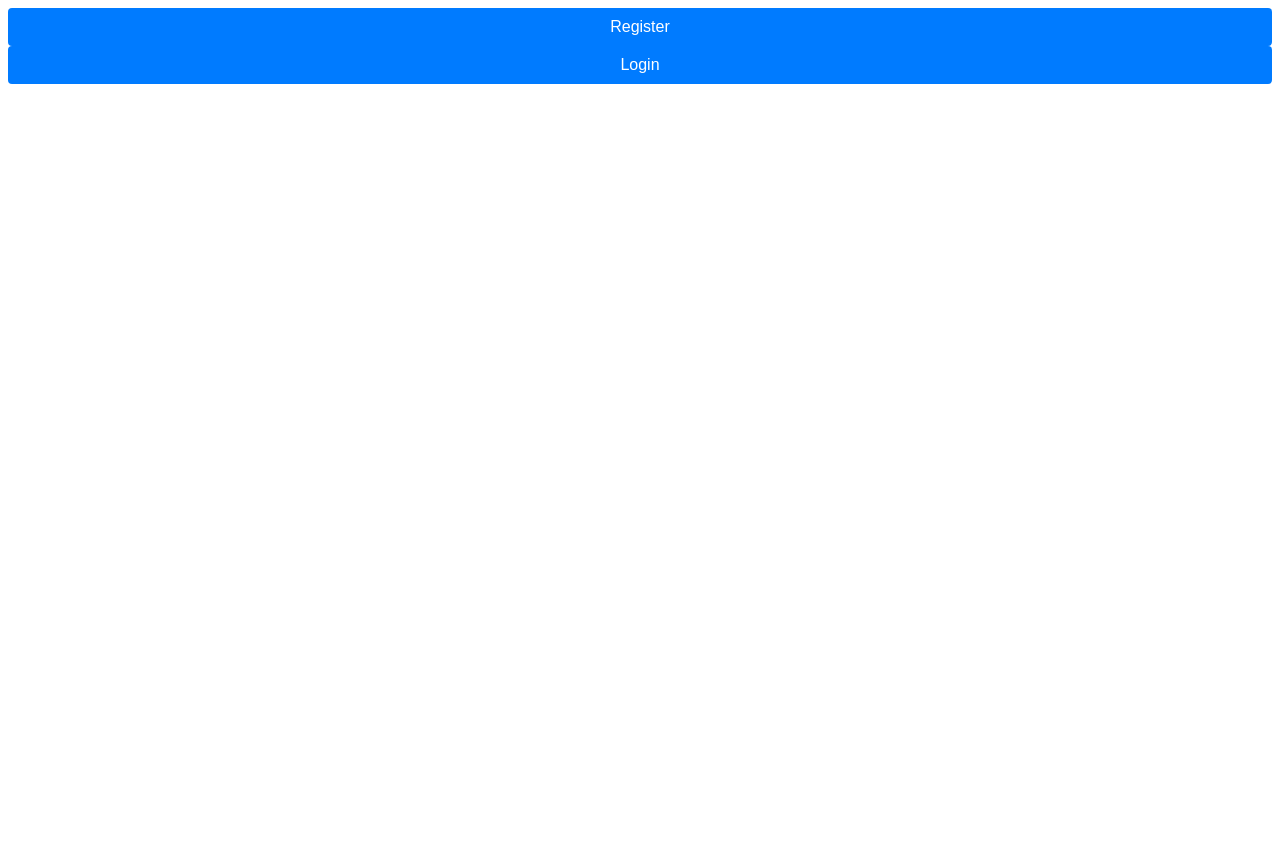
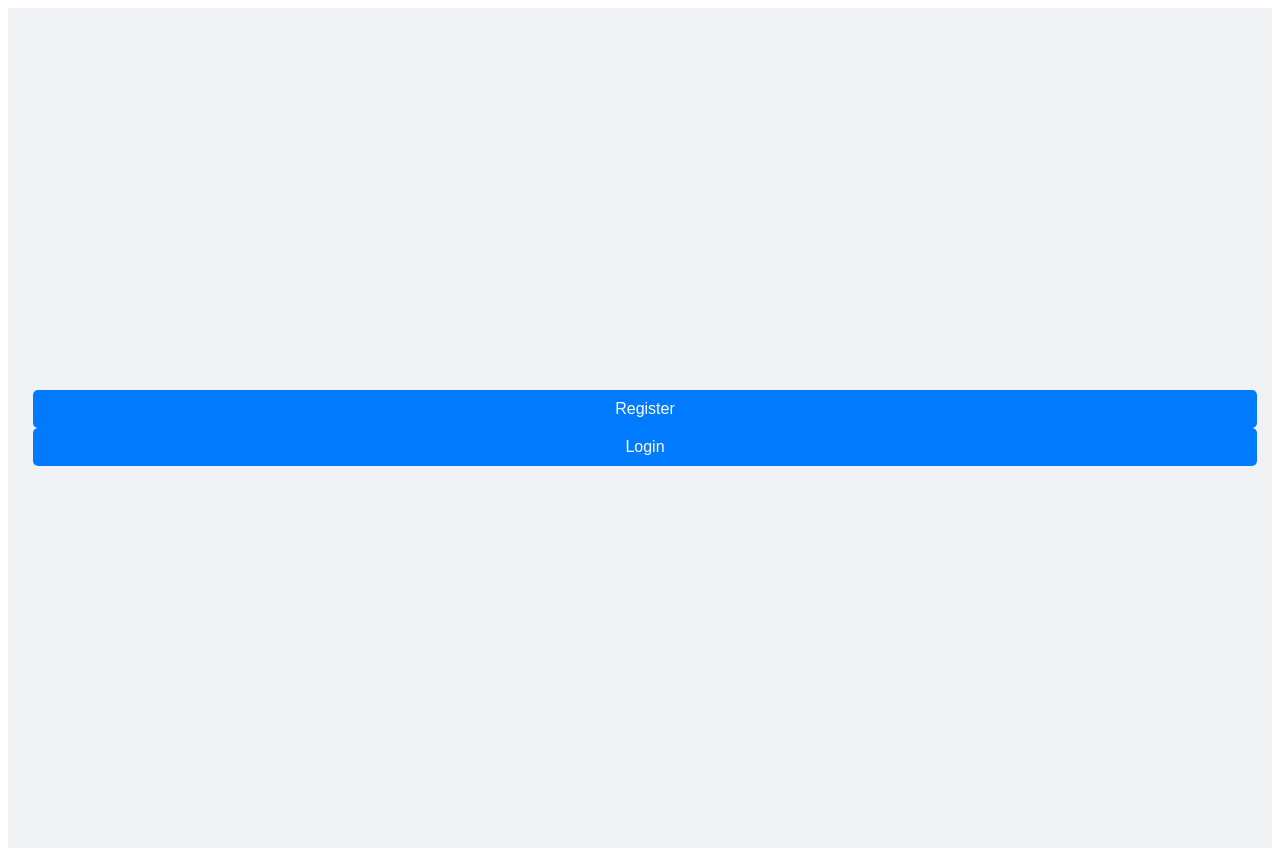
Before and after one commit to lucky-panchal/Coffee-Project-Team, a React (Create React App) app: page / in a window 1280 px wide. Before the commit the page ends 800 px from the top, so only its background shows below. Built offline with nearby package versions, Linux system fonts and the light colour scheme.

Commit message:
Modified Code

```diff
--- a/src/components/Home.jsx
+++ b/src/components/Home.jsx
@@ -1,19 +1,16 @@
-import React from 'react'
-import { useNavigate } from 'react-router-dom'
+import React from 'react';
+import { useNavigate } from 'react-router-dom';
+import './Home.css';
 
 const Home = () => {
-
   const navigate = useNavigate();
 
   return (
-    <div>
-        <button onClick={() => navigate('/register')}>Register</button>
-
-      <br />
-
-      <button onClick={() => navigate('/login')}>Login</button>
+    <div className="container"> {/* Use the container class */}
+      <button className="button" onClick={() => navigate('/register')}>Register</button>
+      <button className="button" onClick={() => navigate('/login')}>Login</button>
     </div>
-  )
+  );
 }
 
-export default Home
+export default Home;
```
